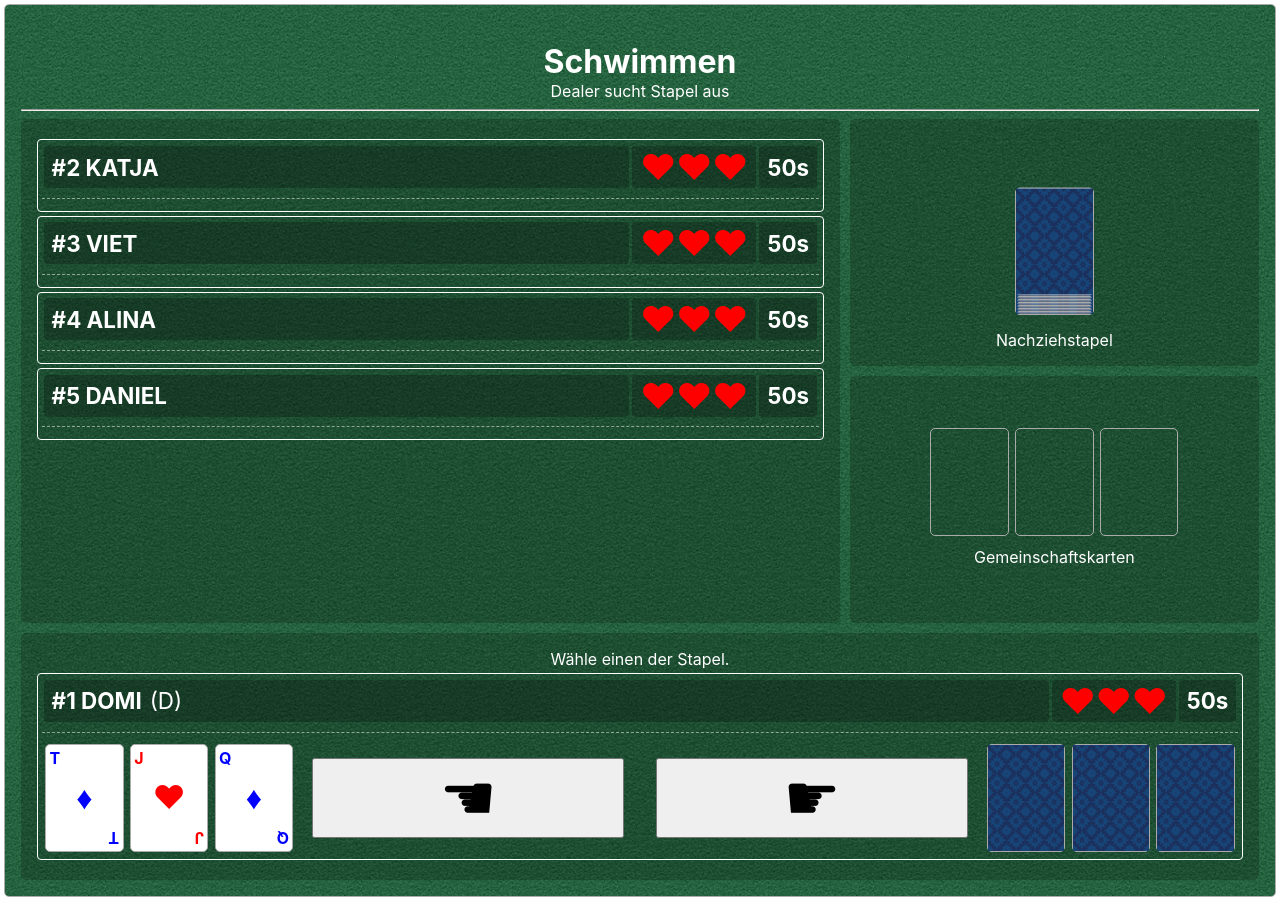
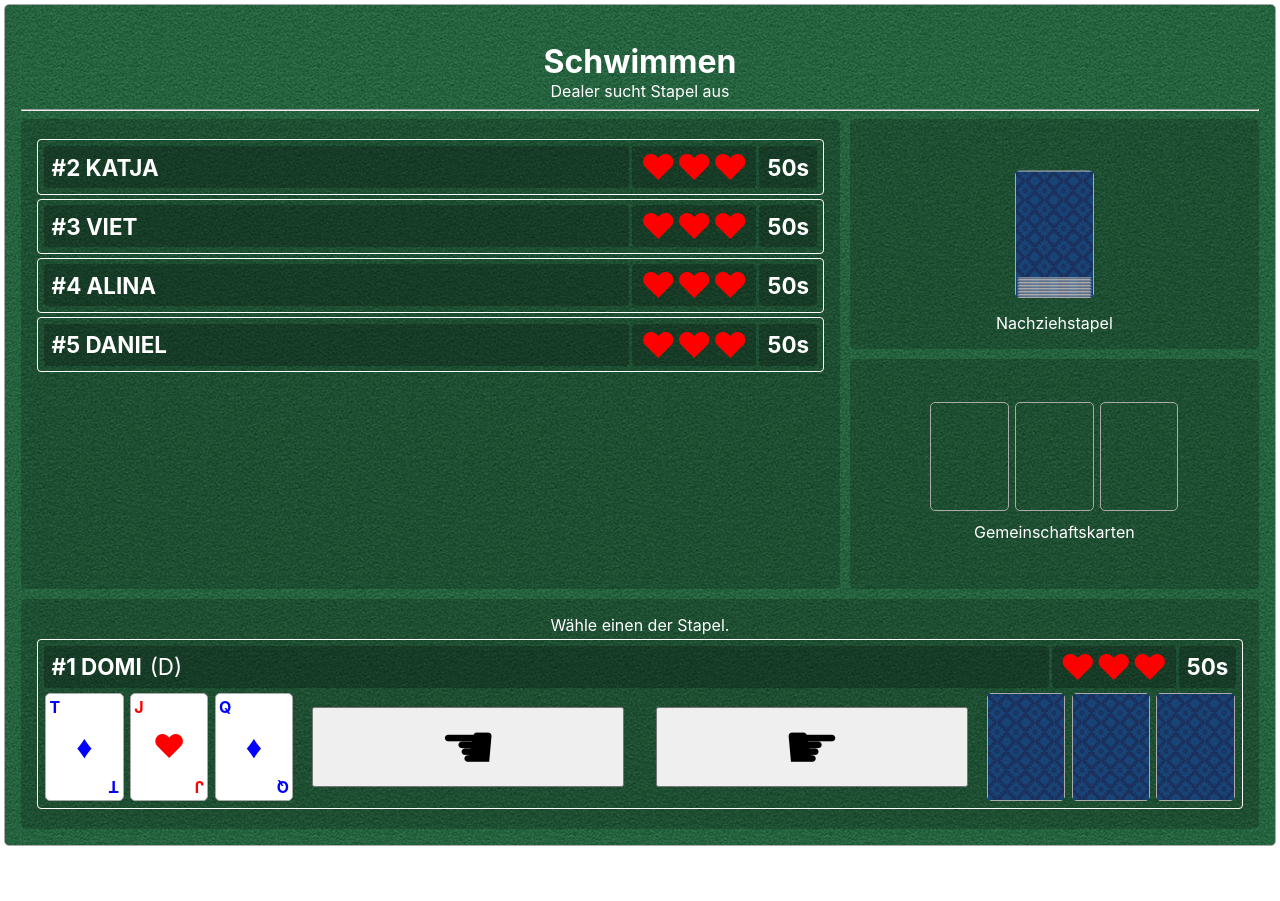
Before and after one commit to DominikFischer86/schwimmen, a React (Create React App) app: page / in a window 1280 px wide. After the commit the page ends 850 px from the top, so only its background shows below. Built offline with nearby package versions, Linux system fonts and the light colour scheme.

Commit message:
style: Remove borders on inactive player cards

```diff
--- a/src/components/Board/Board.scss
+++ b/src/components/Board/Board.scss
@@ -79,9 +79,12 @@
             align-items:stretch;
             justify-content: space-between;
             width: 100%;
-            padding-bottom: .5rem;
-            margin-bottom: .5rem;
-            border-bottom: 1px dashed rgba(#fff,.5);
+
+            &.show-border {
+                margin-bottom: .5rem;
+                border-bottom: 1px dashed rgba(#fff,.5);
+                padding-bottom: .5rem;
+            }
 
             > div {
                 background: rgba(0,0,0,.25);
--- a/src/components/Board/components/Player.js
+++ b/src/components/Board/components/Player.js
@@ -11,7 +11,7 @@ const Player = ({ player, positionTurn, phase, onDealerChoice, displayCards }) =
 
     return (
         <div className="player-wrapper">
-            <div className="non-card-information">
+            <div className={`non-card-information ${displayCards ? "show-border" : ""}`}>
                 <div className="player-name">
                     #{position+1} {name} {dealer && <span>(D)</span>}
                 </div>
```
